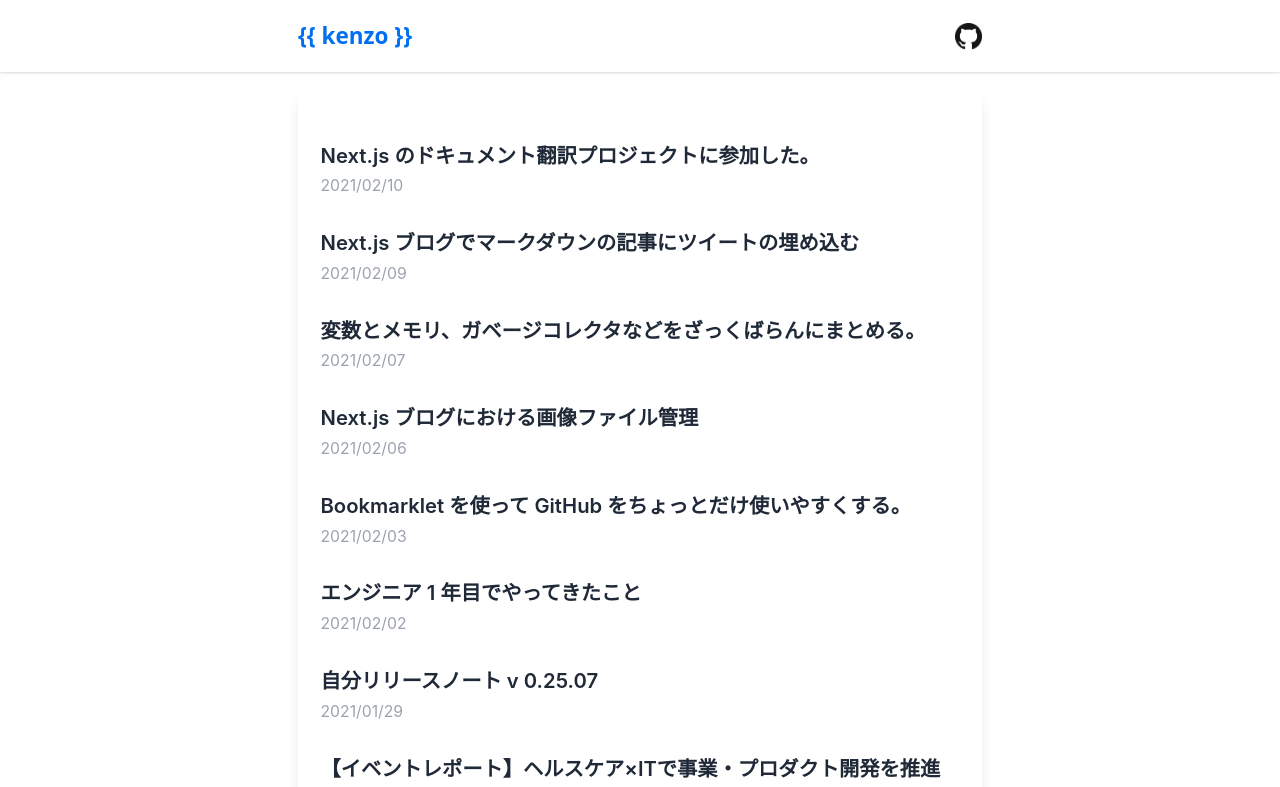
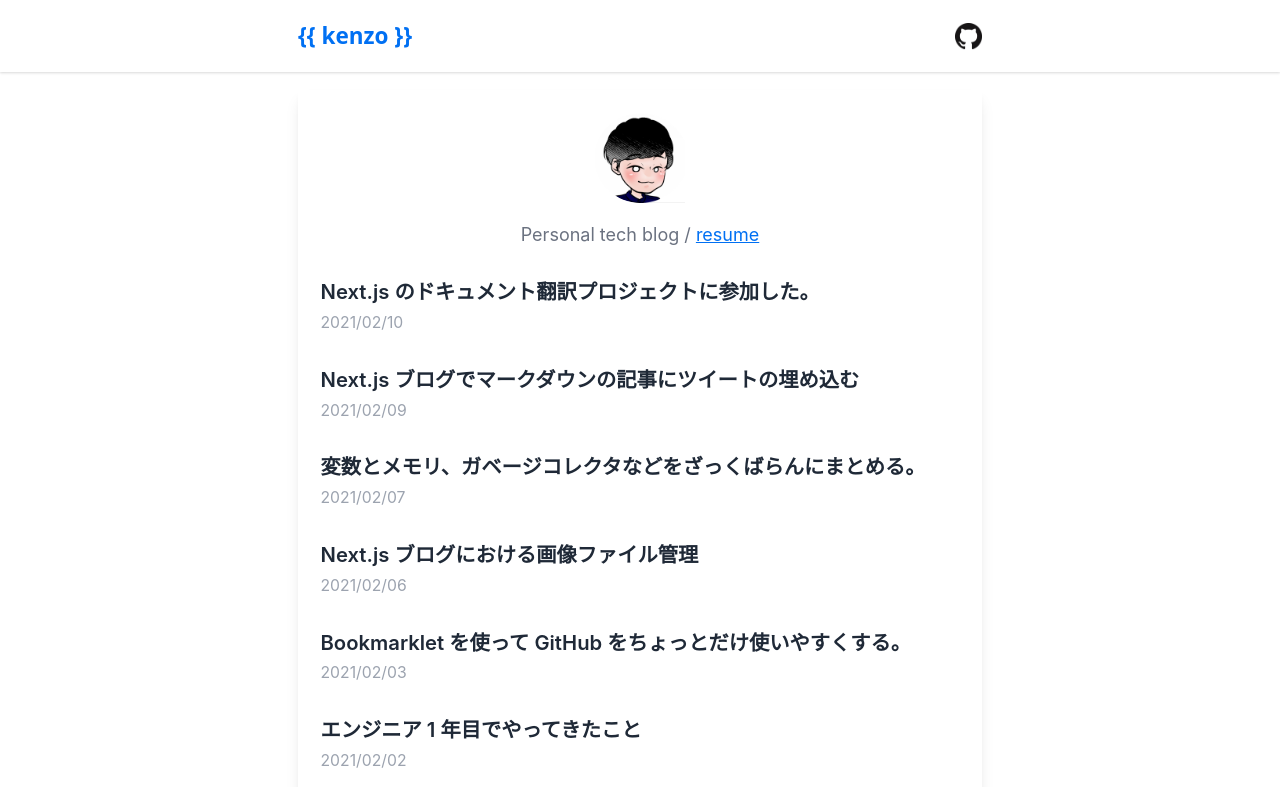
Before and after one commit to kenzo-tanaka/nextJsBlog, a Next.js app: page / in a window 1280 px wide. Shown: the top 787 px of the page. Built offline with nearby package versions, Linux system fonts and the light colour scheme.

Commit message:
display profile img on top

```diff
--- a/pages/about.tsx
+++ b/pages/about.tsx
@@ -27,7 +27,9 @@ const About: NextPage<Props> = ({ pageData }) => {
       <Head>
         <title>{pageData.title}</title>
       </Head>
-      <ReactMarkdown plugins={[gfm]} children={pageData.content} />
+      <div className="markdown-body">
+        <ReactMarkdown plugins={[gfm]} children={pageData.content} />
+      </div>
     </Layout>
   );
 };
--- a/pages/index.tsx
+++ b/pages/index.tsx
@@ -5,6 +5,7 @@ import { PageSEO } from "../components/pageSEO";
 import { config } from "../site.config";
 import { getSortedPostsData } from "../lib/posts";
 import { PostData } from "@types";
+import Link from "next/link";
 
 export const getStaticProps = async () => {
   const allPostsData = getSortedPostsData();
@@ -23,7 +24,20 @@ const Home: NextPage<Props> = ({ allPostsData }) => {
   return (
     <Layout home>
       <PageSEO title={config.siteMeta.title} />
-      <div className="shadow-lg p-5">
+      <div className="shadow-lg p-5 divide-solid">
+        <div className="flex flex-col	items-center">
+          <img
+            src="/images/profile.jpg"
+            alt="profile image"
+            className="w-20 rounded-l-full"
+          />
+          <p className="text-gray-500 mt-4">
+            Personal tech blog /{" "}
+            <Link href="/about">
+              <a className="underline">resume</a>
+            </Link>
+          </p>
+        </div>
         <PostsList heading="All" posts={allPostsData} />
       </div>
       <p className="mt-7 text-center">
--- a/pages/posts/[slug].tsx
+++ b/pages/posts/[slug].tsx
@@ -94,7 +94,7 @@ const Post: NextPage<Props> = ({ postData }) => {
   return (
     <Layout>
       <PageSEO title={title} slug={`posts/${slug}`} />
-      <article className="mt-8">
+      <article className="mt-8 p-5">
         <small className="text-sm font-normal text-gray-400">
           <Date dateString={date} />
         </small>
```
